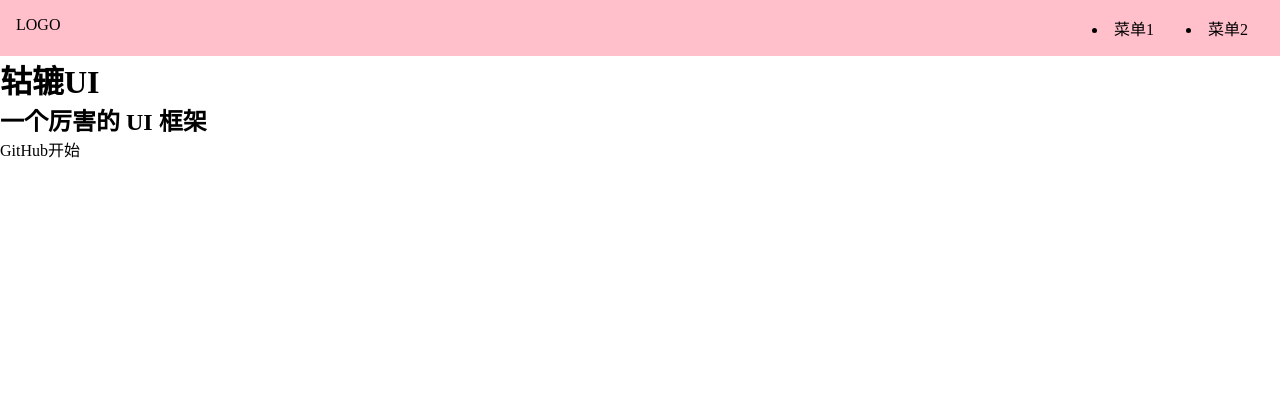
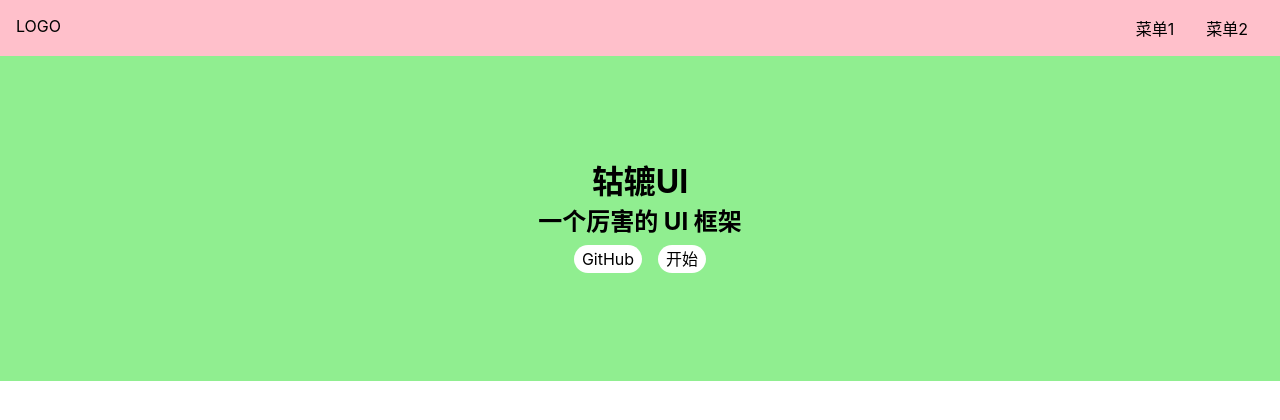
Before and after one commit to clydeqin7/lazy, a Vue app: page / in a window 1280 px wide. Shown: the top 420 px of the page. Built offline with nearby package versions, Linux system fonts and the light colour scheme.

Commit message:
topnav组件；home页样式

```diff
--- /dev/null
+++ b/src/components/Topnav.vue
@@ -0,0 +1,33 @@
+<template>
+  <div class="topnav">
+    <div class="logo">LOGO</div>
+    <ul class="menu">
+      <li>菜单1</li>
+      <li>菜单2</li>
+    </ul>
+  </div>
+</template>
+<script lang="ts">
+export default {
+
+}
+</script>
+<style lang="scss" scoped>
+.topnav {
+  background: pink;
+  display: flex;
+  padding: 16px;
+  > .logo {
+    max-width: 6em;
+    margin-right: auto;
+  }
+  > .menu {
+    display: flex;
+    white-space: nowrap;
+    flex-wrap: nowrap;
+    > li {
+      margin: 0 1em;
+    }
+  }
+}
+</style>
--- a/src/index.scss
+++ b/src/index.scss
@@ -12,5 +12,13 @@
   color: inherit;
   &:hover {
     border-bottom: 1px solid;
+    cursor: pointer;
   }
 }
+
+body {
+  font-size: 16px;
+  // 为什么这样写 font-family
+  // 答案见 https://github.com/zenozeng/fonts.css/
+  font-family: -apple-system, "Noto Sans", "Helvetica Neue", Helvetica, "Nimbus Sans L", Arial, "Liberation Sans", "PingFang SC", "Hiragino Sans GB", "Noto Sans CJK SC", "Source Han Sans SC", "Source Han Sans CN", "Microsoft YaHei", "Wenquanyi Micro Hei", "WenQuanYi Zen Hei", "ST Heiti", SimHei, "WenQuanYi Zen Hei Sharp", sans-serif;
+}
--- a/src/views/Doc.vue
+++ b/src/views/Doc.vue
@@ -1,12 +1,16 @@
 <template>
   <div>
-    <div class="topnav">
-      <div class="logo"></div>
-      <div class="menu"></div>
-    </div>
+    <Topnav/>
     <div class="content">
       <aside>边栏</aside>
       <main>主内容</main>
     </div>
   </div>
 </template>
+
+<script lang="ts">
+import Topnav from "../components/Topnav.vue"
+export default {
+  components: { Topnav }
+}
+</script>
--- a/src/views/Home.vue
+++ b/src/views/Home.vue
@@ -1,12 +1,6 @@
 <template>
   <div>
-    <div class="topnav">
-      <div class="logo">LOGO</div>
-      <div class="menu">
-           <li>菜单1</li>
-        <li>菜单2</li>
-      </div>
-    </div>
+    <Topnav/>
     <div class="banner">
       <h1>轱辘UI</h1>
       <h2>一个厉害的 UI 框架</h2>
@@ -17,21 +11,33 @@
     </div>
   </div>
 </template>
+
+<script lang="ts">
+import Topnav from "../components/Topnav.vue"
+export default {
+  components: { Topnav }
+}
+</script>
+
 <style lang="scss" scoped>
-  .topnav {
-  background: pink;
+.banner {
+  padding: 100px 0;
   display: flex;
-  padding: 16px;
-  > .logo {
-    max-width: 6em;
-    margin-right: auto;
-  }
-  > .menu {
-    display: flex;
-    white-space: nowrap;
-    flex-wrap: nowrap;
-    > li {
-      margin: 0 1em;
+  justify-content: center;
+  align-items: center;
+  flex-direction: column;
+  background: lightgreen;
+  > .actions{
+    padding: 8px 0;
+    a {
+      margin:0 8px;
+      background: #fff;
+      display: inline-block;
+      $h: 28px;
+      height: $h;
+      line-height: $h;
+      border-radius: $h/2;
+      padding: 0 8px;
     }
   }
 }
```
Also changed, not shown: src/components/HelloWorld.vue (deleted, +0 -19 lines), src/components/menu1.vue (deleted, +0 -15 lines), src/components/menu2.vue (deleted, +0 -15 lines).
